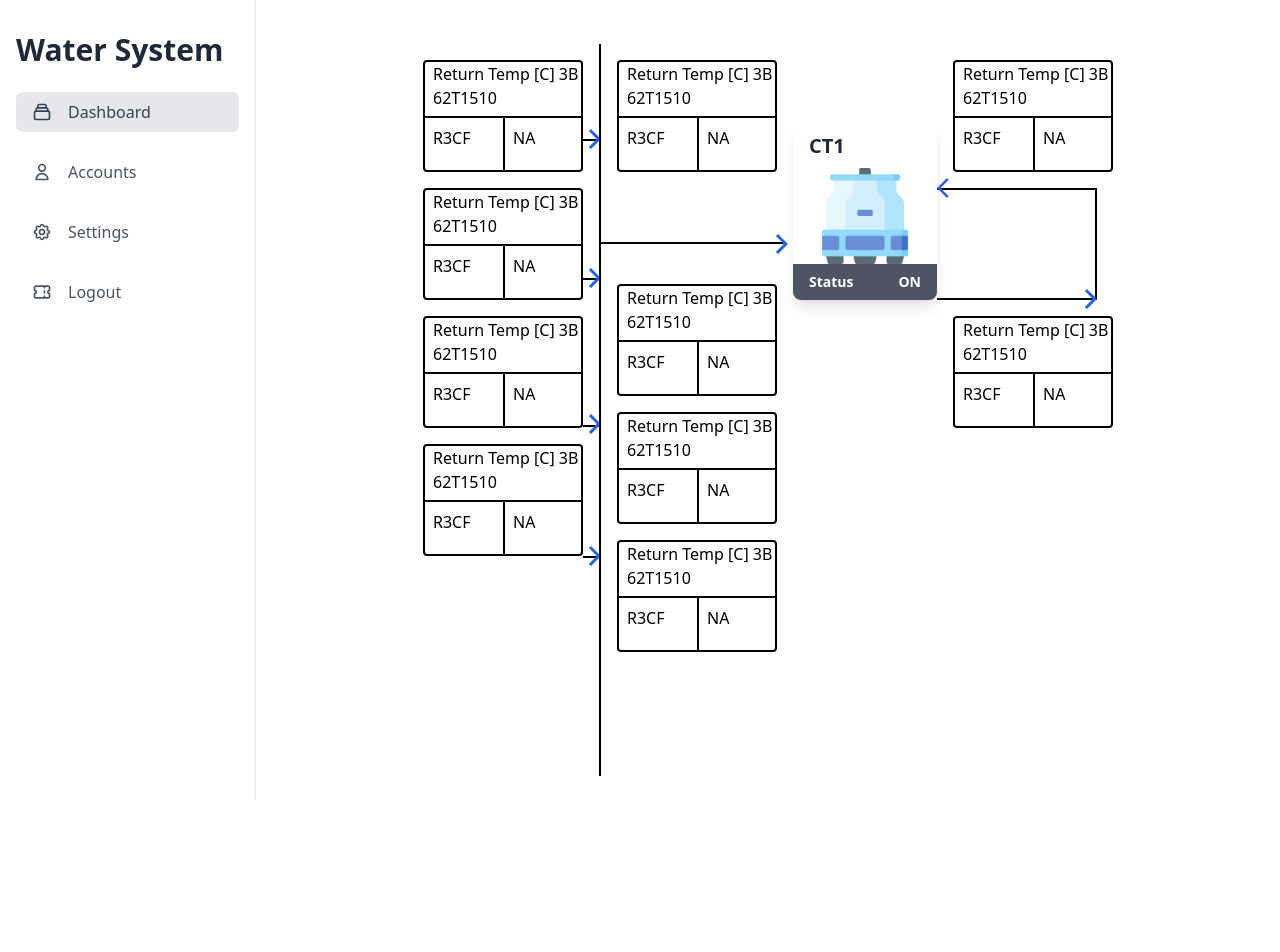
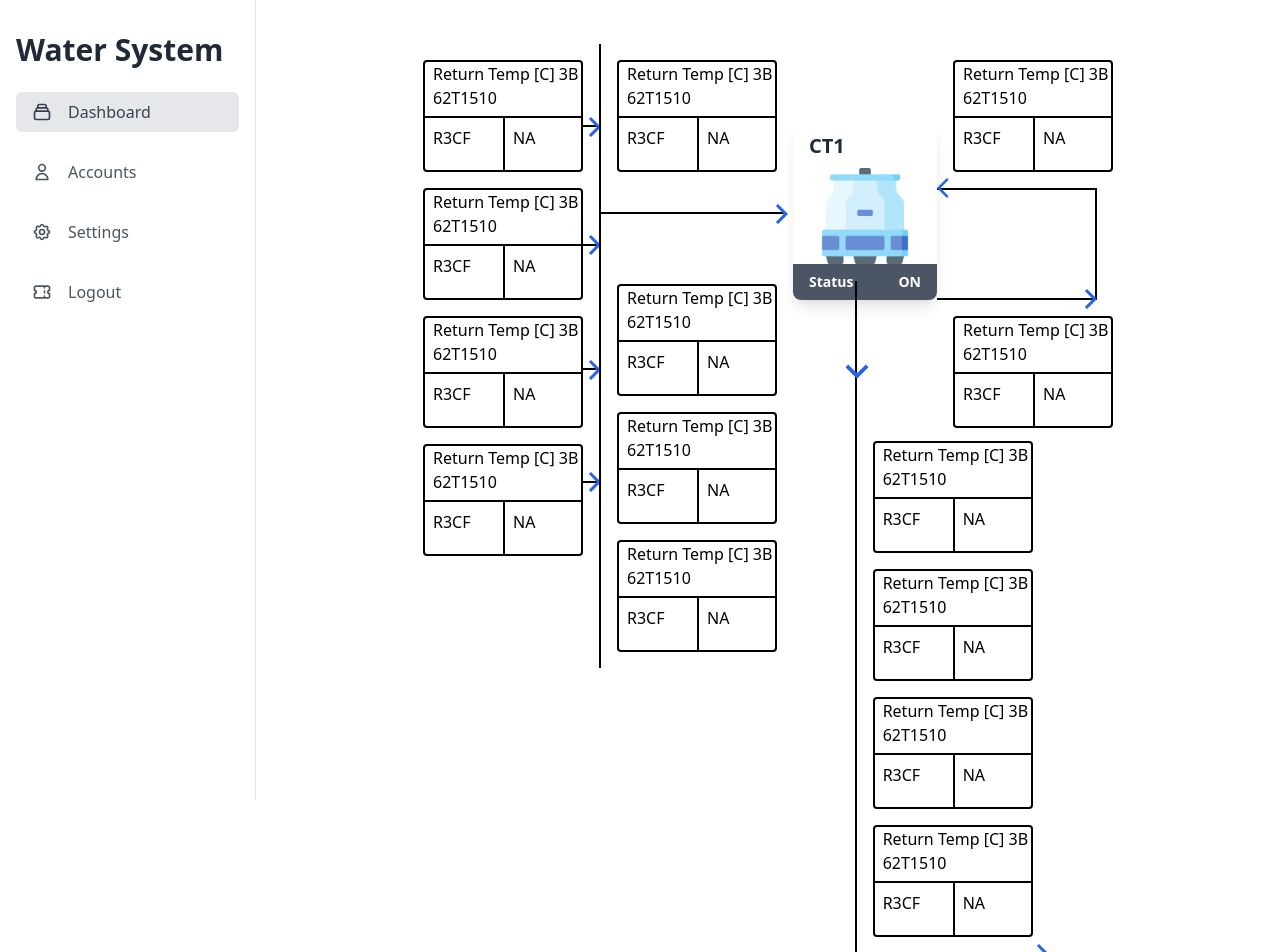
Before and after one commit to moulee40/automatic-water-system, a React (Create React App) app: page /home in a window 1280 px wide. Shown: the top 952 px of the page. Before the commit the page ends 800 px from the top, so only its background shows below. Built offline with nearby package versions, Linux system fonts and the light colour scheme.

Commit message:
Bottom conatainer fix commit

```diff
--- a/src/components/BottomContainer.js
+++ b/src/components/BottomContainer.js
@@ -1,22 +1,23 @@
 import React from "react";
 import { withRouter } from "react-router";
 import DetailBox from "./DetailBox";
+import KeyboardArrowDownIcon from '@material-ui/icons/KeyboardArrowDown';
+import ArrowForwardIosIcon from '@material-ui/icons/ArrowForwardIos';
+
 
 class BottomContainer extends React.Component {
 
   render() {
     return (
-        <div style={{display:'flex',flexDirection:'column',justifyContent:'center'}}>
-          <div style={{borderLeft:'1px solid black',borderBottom:'1px solid black'}}>
-            <div style={{marginLeft:25, marginBottom:25}}>
-          <div style={{marginTop:'20px'}}/>
-           <DetailBox/>
-           <div style={{marginTop:'20px'}}/>
-           <DetailBox/>
-           <div style={{marginTop:'20px'}}/>
-           <DetailBox/>
-           <div style={{marginTop:'20px'}}/>
-           <DetailBox/>
+        <div className="flex justify-end absolute left-[62%] top-[38%]">
+          <div className="border-l-2 border-b-2 border-solid border-black relative mb-10">
+            <div className="mt-40">
+                <DetailBox/>
+                <DetailBox/>
+                <DetailBox/>
+                <DetailBox/>
+                <ArrowForwardIosIcon className='text-blue-600 absolute top-[98.3%] left-[91%]'/>
+                <KeyboardArrowDownIcon className='text-blue-600 absolute top-[10%] left-[-12%]' style={{fontSize:'46px'}}/>
            </div>
            </div>
       </div>
--- a/src/components/LeftContainer.js
+++ b/src/components/LeftContainer.js
@@ -1,7 +1,6 @@
 import React from "react";
 import { withRouter } from "react-router";
 import DetailBox from "./DetailBox";
-import ArrowBackIosIcon from '@material-ui/icons/ArrowBackIos';
 import ArrowForwardIosIcon from '@material-ui/icons/ArrowForwardIos';
 
 
--- a/src/components/Main.js
+++ b/src/components/Main.js
@@ -42,18 +42,18 @@ class Main extends React.Component {
 
   render() {
     const {openDialog} = this.state;
-    const coolingTower = ["CT1"];
+    const coolingTower = ["CT1","CT2","CT3"];
     return (
   <div className="space-y-5 h-screen flex">
       <Sidebar />
-      <div className="flex flex-1 flex-wrap p-6 justify-center">
+      <div className="flex flex-1 flex-wrap p-6 justify-center space-y-80">
       {coolingTower.map((label,index) => {
       return(
-      <div className="flex">
-      <LeftContainer/>
-      <MotorCard label={label} onClick={this.openDialog} key={index}/>
-      {/* <BottomContainer/> */}
-      <RightContainer/>
+        <div className="flex relative">
+          <LeftContainer/>
+          <MotorCard label={label} onClick={this.openDialog} key={index}/>
+          <RightContainer/>
+          <BottomContainer/>
   </div>
   );
 })}
```
